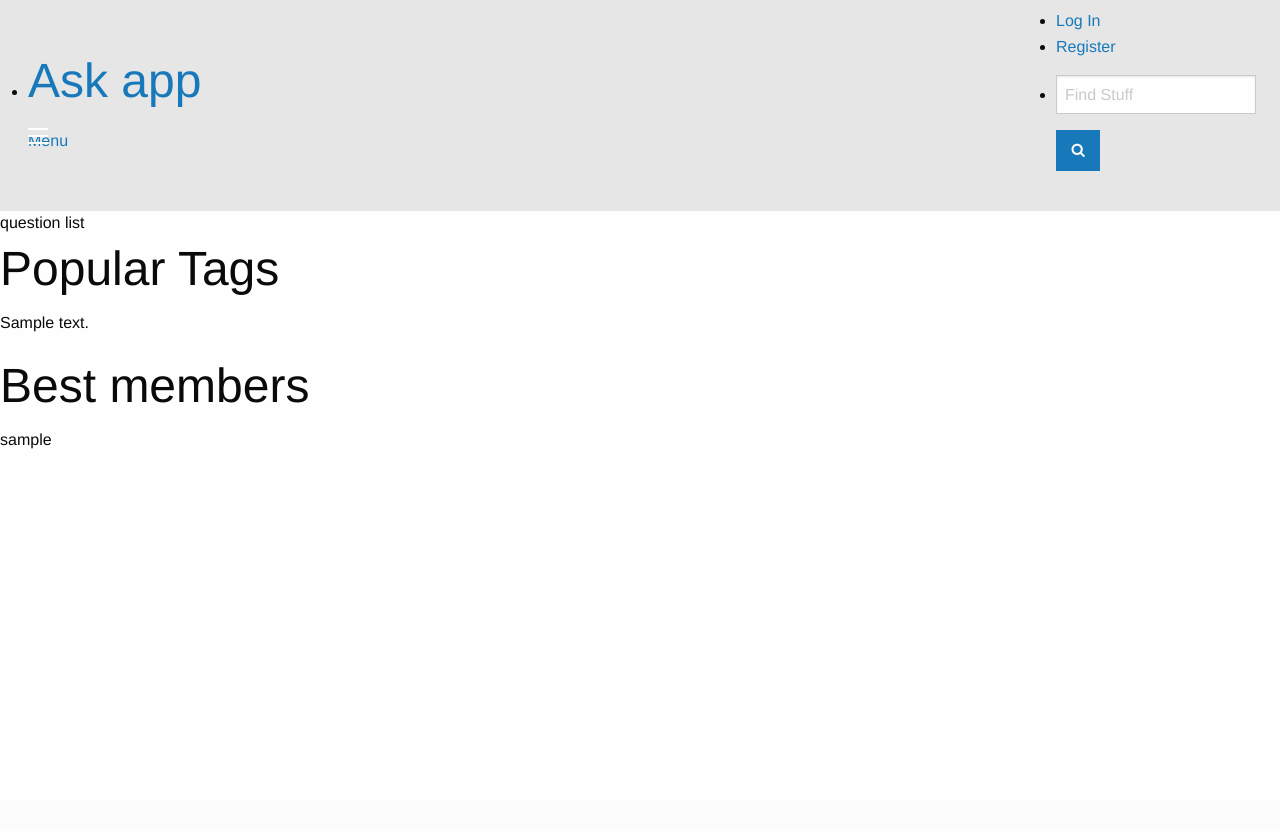
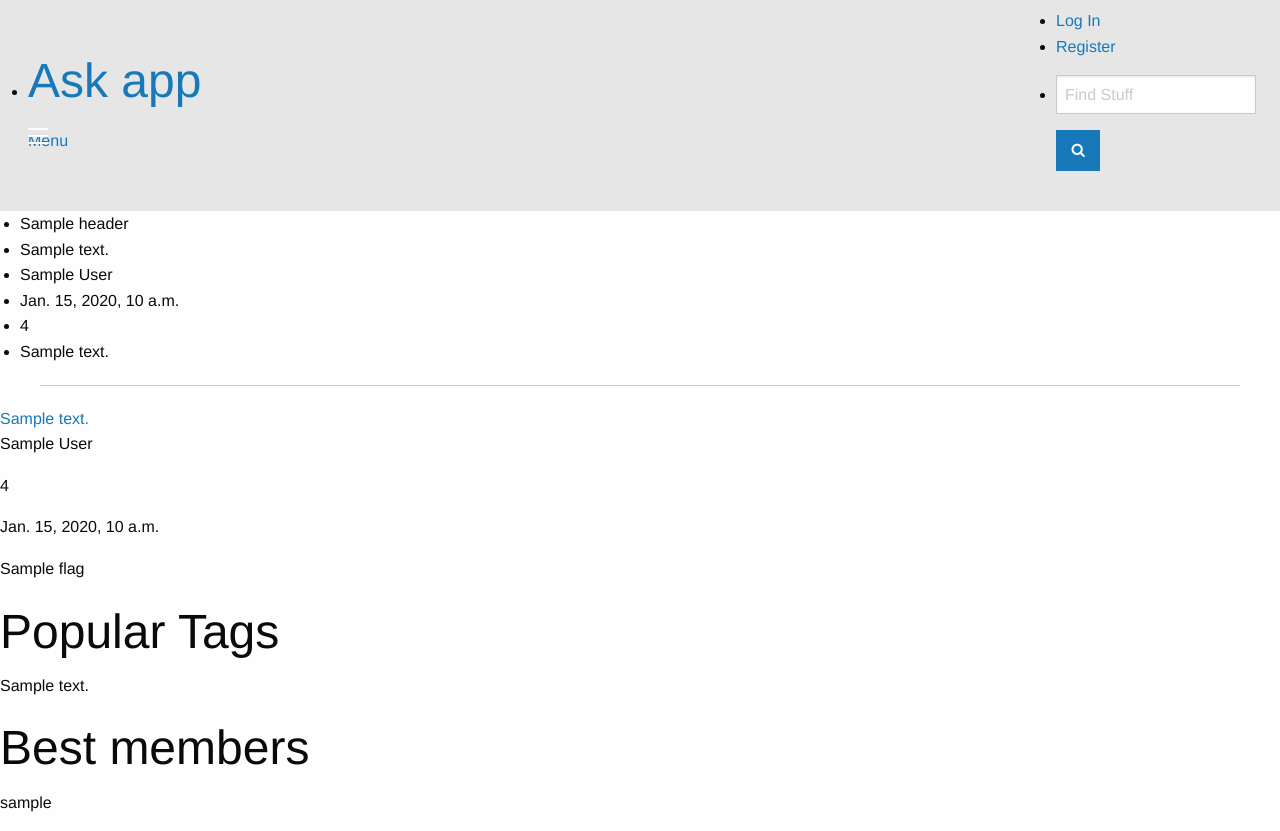
Before and after one commit to rudneff/ask_app_v2, a Django app: template templates/ask_app/question_list.html in a window 1280 px wide. Before the commit the page ends 449 px from the top, so only its background shows below. Run offline with Django 3.2, Linux system fonts and the light colour scheme; the template is opened without the code that fills it: most values are stand-ins (such as "Sample title", 1, 10 or a date in 2020); some libraries are stand-ins or nearby versions.

Commit message:
added styles to questions page, aslo fixed urls

```diff
--- a/ask_project/urls.py
+++ b/ask_project/urls.py
@@ -5,7 +5,7 @@
 urlpatterns = [
 
     url(r'^$', AskAppTemplateView.as_view(), name='home-page'),
-    # registration
+    # authentication
     url(r'^login/', 'django.contrib.auth.views.login', name='login-page'),
     url(r'^logout/', 'django.contrib.auth.views.logout', {'next_page': '/'}, name='logout-page'),
 
--- a/templates/ask_app/question_list.html
+++ b/templates/ask_app/question_list.html
@@ -1,6 +1,35 @@
 {% extends "base.html" %}
 {% block content %}
 
-question list
+{% for question in object_list %}
+    <ul class="pricing-table">
+      <li class="title">{{ question.header }}</li>
+      <li class="price">{{ question.body }}</li>
+      <li class="description">{{ question.author }}</li>
+      <li class="bullet-item">{{ question.date }}</li>
+      <li class="bullet-item">{{ question.rating }}</li>
+      <li class="bullet-item">{{ question.tags.text }}</li>
+    </ul>
+{#    {% for answer in question.which_answer %}#}
+{#        {{ answer.boby }}#}
+{#    {% endfor %}#}
+    <hr>
+    <ul class="accordion" data-accordion>
+    {% for ans in answers %}
+
+          <li class="accordion-navigation">
+            <a href="#panel{{ ans.id }}a">{{ ans.body }}</a>
+            <div id="panel{{ ans.id }}a" class="content">
+                <p>{{ ans.author }}</p>
+                <p>{{ ans.rating }}</p>
+                <p>{{ ans.date }}</p>
+                <p>{{ ans.flag }}</p>
+            </div>
+          </li>
+    {% endfor %}
+    </ul>
+
+
+{% endfor %}
 
 {% endblock %}
--- a/templates/base.html
+++ b/templates/base.html
@@ -26,7 +26,7 @@
         <!-- Right Nav Section -->
         <ul class="right">
             {% if user.is_authenticated %}
-              <li class="active"><a href="#">ASK</a></li>
+              <li class="active"><a href="{% url 'question-create-page' %}">ASK</a></li>
               <li class="active"> <a href="#">avatar</a> </li>
               <li class="has-dropdown">
                 <a href="#">{{ user.username }}</a>
```
